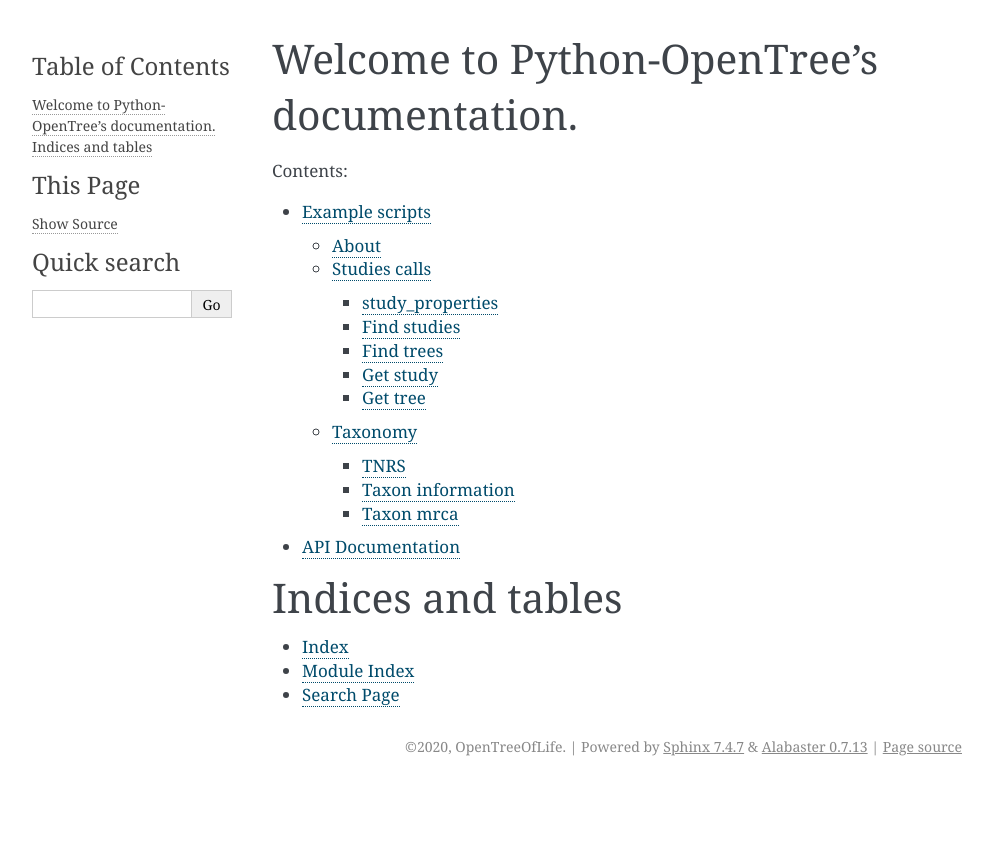
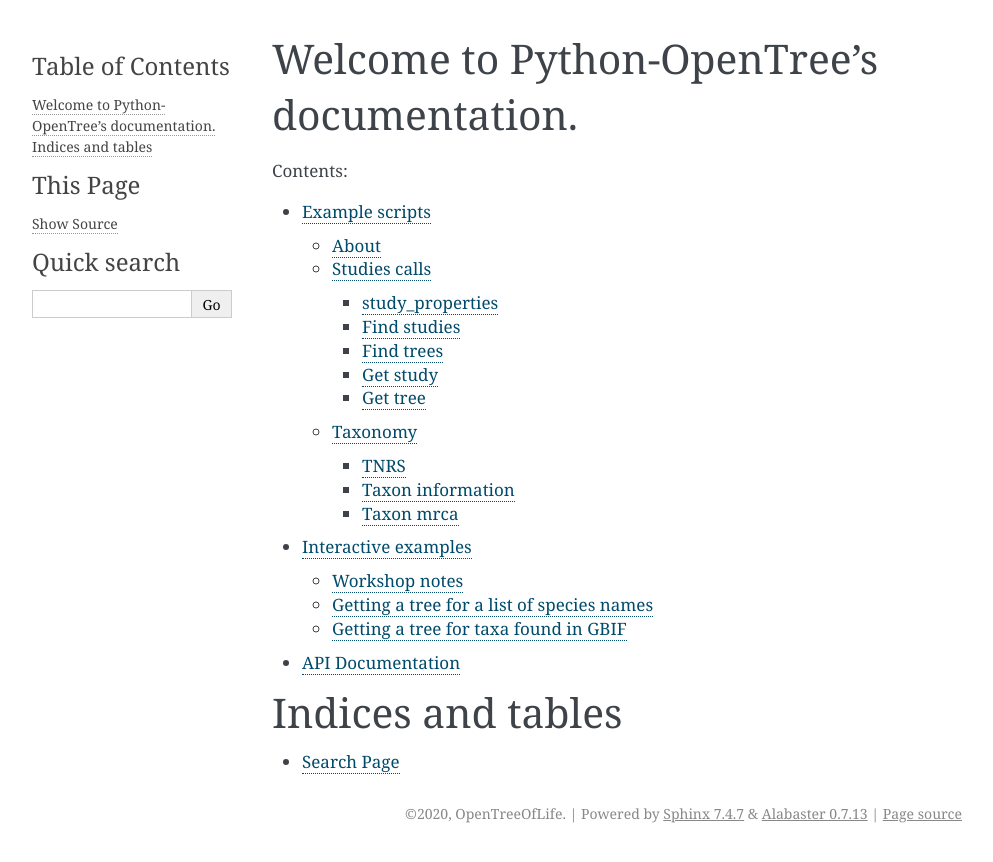
Before and after one commit to OpenTreeOfLife/python-opentree, a Sphinx documentation site: the page built from docs/source/index.rst, in a window 1280 px wide. Shown: the top 862 px of the page, without its empty margins (148-1141 px from the left). Built offline with Sphinx 7.4.7, drawn with Linux system fonts in a browser that asks for light colours; pages that are not in the unit, such as notebooks, are missing from menus; the version number is read from the project's files by our own code.

Commit message:
more docs

```diff
--- a/docs/source/index.rst
+++ b/docs/source/index.rst
@@ -12,6 +12,7 @@
 
    readme
    running_examples
+   notebooks
    apidocs
 
 
@@ -19,6 +20,4 @@
 Indices and tables
 ==================
 
-* :ref:`genindex`
-* :ref:`modindex`
 * :ref:`search`
--- /dev/null
+++ b/docs/source/notebooks.rst
@@ -0,0 +1,24 @@
+Interactive examples
+====================
+
+We have developed Jupypter notebooks demonstrating how to use python-opentree
+interactively as part of a python workflow.
+
+Workshop notes
+--------------
+
+All the notes from a workshop presented in winter 2020 are in http://opentreeoflife.github.io/SSBworkshop/,
+git repo with code and data at https://github.com/snacktavish/OpenTree_SSB2020
+
+
+Getting a tree for a list of species names
+------------------------------------------
+
+https://github.com/snacktavish/OpenTree_SSB2020/blob/master/notebooks/DEMO_OpenTree.ipynb
+
+
+
+Getting a tree for taxa found in GBIF
+-------------------------------------
+
+https://github.com/snacktavish/OpenTree_SSB2020/blob/master/notebooks/DEMO_GBIF_OpenTree.ipynb
```
